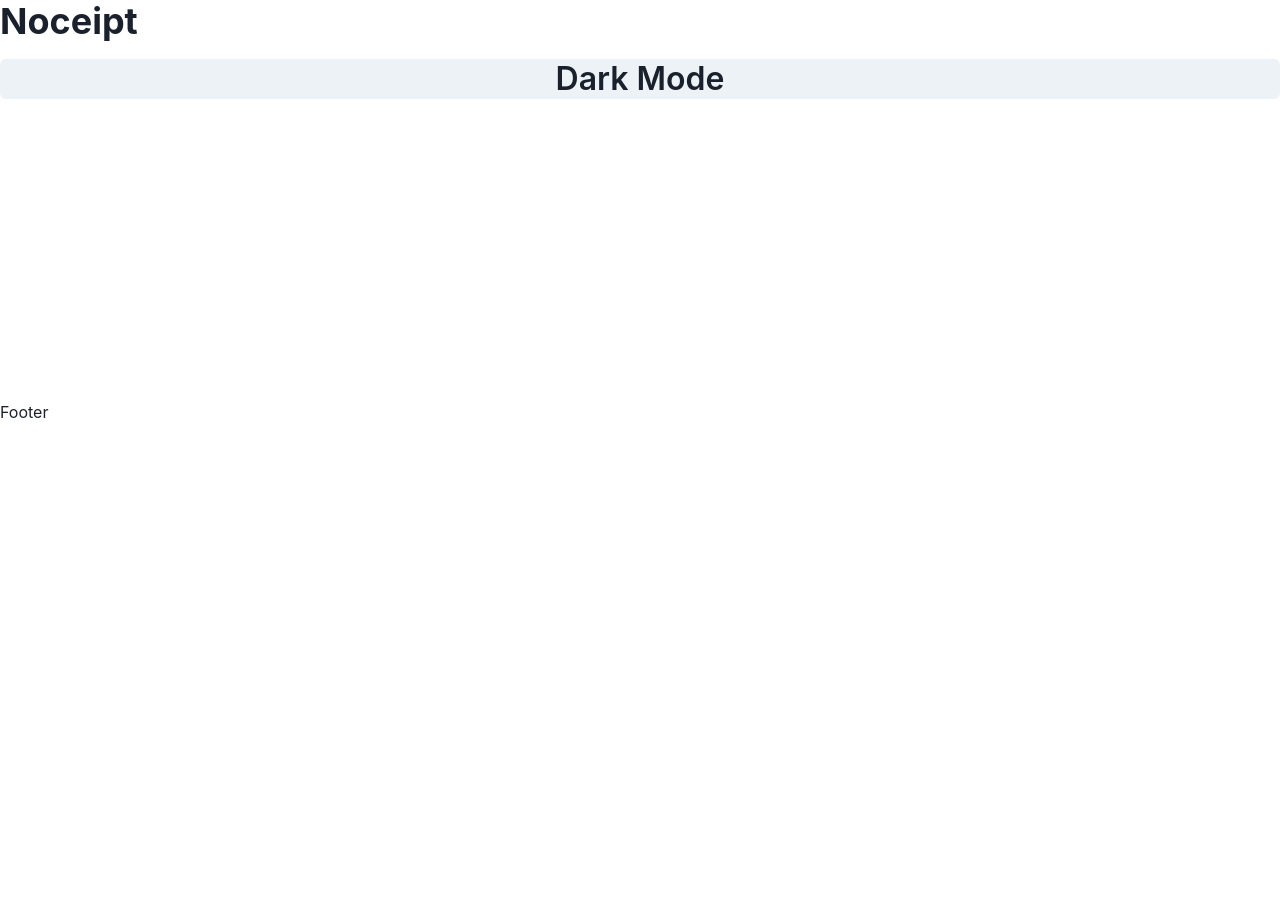
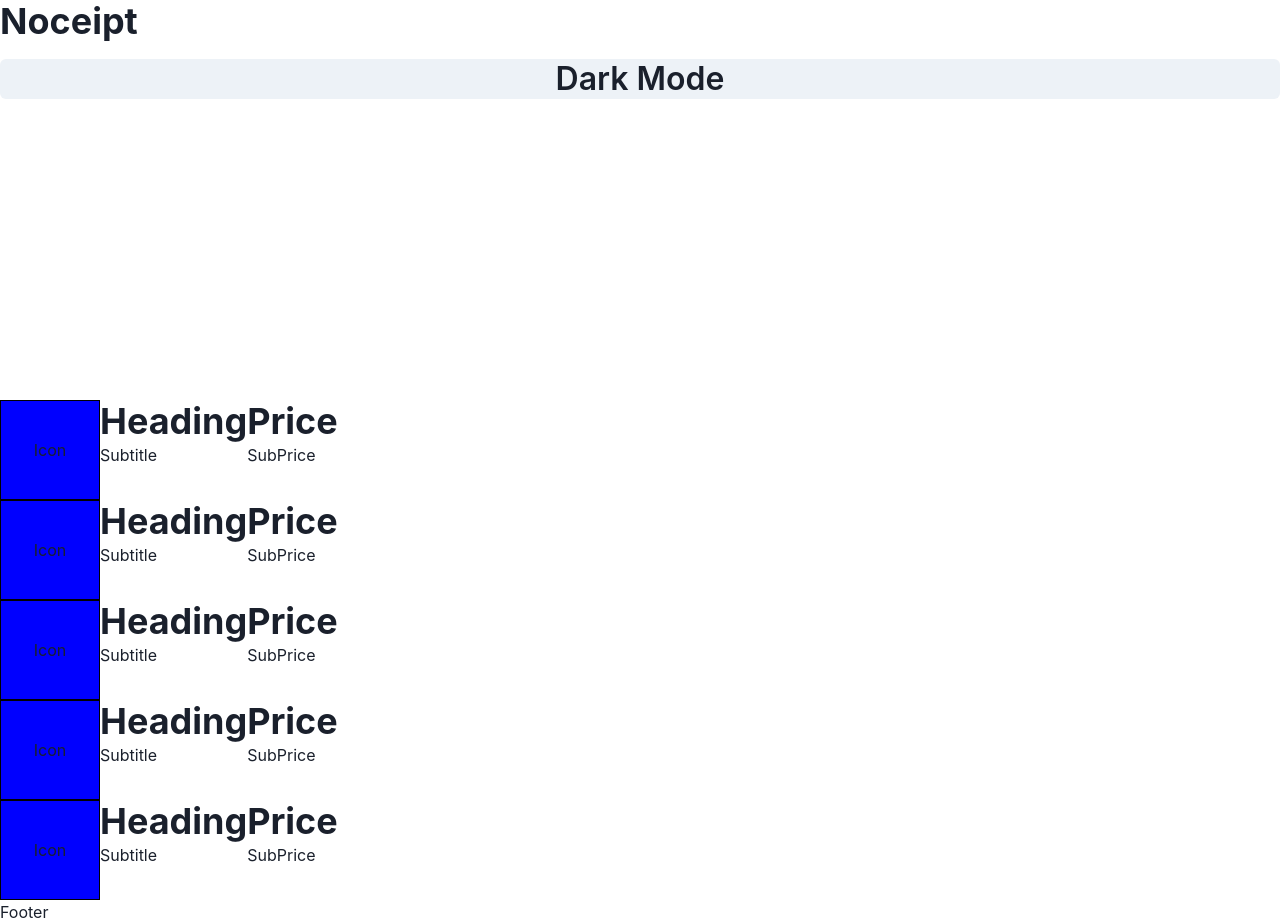
Before and after one commit to Noceipt/noceipt-app, a Next.js app: page / in a window 1280 px wide. Before the commit the page ends 800 px from the top, so only its background shows below. Built offline with nearby package versions, Linux system fonts and the light colour scheme.

Commit message:
scaffolding CeiptList

```diff
--- a/components/CeiptListItem/CeiptListItem.tsx
+++ b/components/CeiptListItem/CeiptListItem.tsx
@@ -1,5 +1,5 @@
 //import styles from './CeiptListItem.module.scss';
-import { Box, Flex, Heading, Text } from "@chakra-ui/react";
+import { Box, Flex, Heading, Square, Text } from "@chakra-ui/react";
 import Image from "next/image";
 import { ReactNode } from "react";
 
@@ -11,13 +11,13 @@ interface ICeiptListItemProps {
 const CeiptListItem = ({ classname = "", children }: ICeiptListItemProps) => {
   return (
     <Flex>
-      <Box h='100px' bg='blue' />
-      <Flex>
-        <Heading as="h4">Heading</Heading>
+      <Square size="100px" border="1px solid black" bg='blue'>Icon</Square>
+      <Flex direction="column">
+        <Heading as="h6">Heading</Heading>
         <Text>Subtitle</Text>
       </Flex>
-      <Flex>
-        <Heading as="h4">Price</Heading>
+      <Flex direction="column">
+        <Heading as="h6">Price</Heading>
         <Text>SubPrice</Text>
       </Flex>
     </Flex>
--- a/pages/index.tsx
+++ b/pages/index.tsx
@@ -1,6 +1,7 @@
 import { Box, Heading, useColorMode } from "@chakra-ui/react";
 import { IconButton } from '@chakra-ui/button'
 import Head from "next/head";
+import CeiptList from "../components/CeiptList";
 
 export default function Home() {
 
@@ -21,7 +22,7 @@ export default function Home() {
           { colorMode === 'light' ? <h1>{'Dark Mode'}</h1> : <h5>{'Light Mode'}</h5> }
         </IconButton>
       </Box>
-
+      <CeiptList />
 
       </main>
 
```
